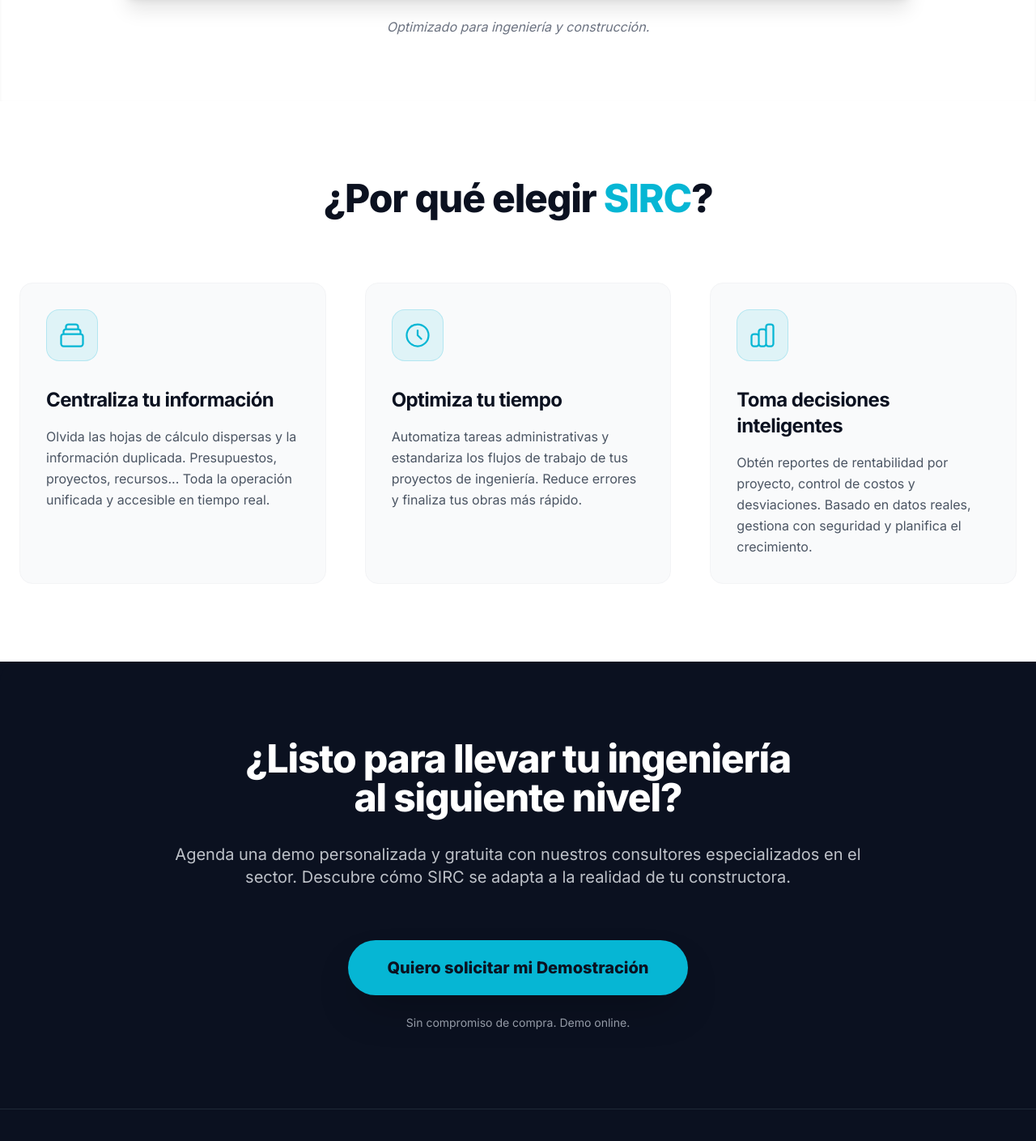
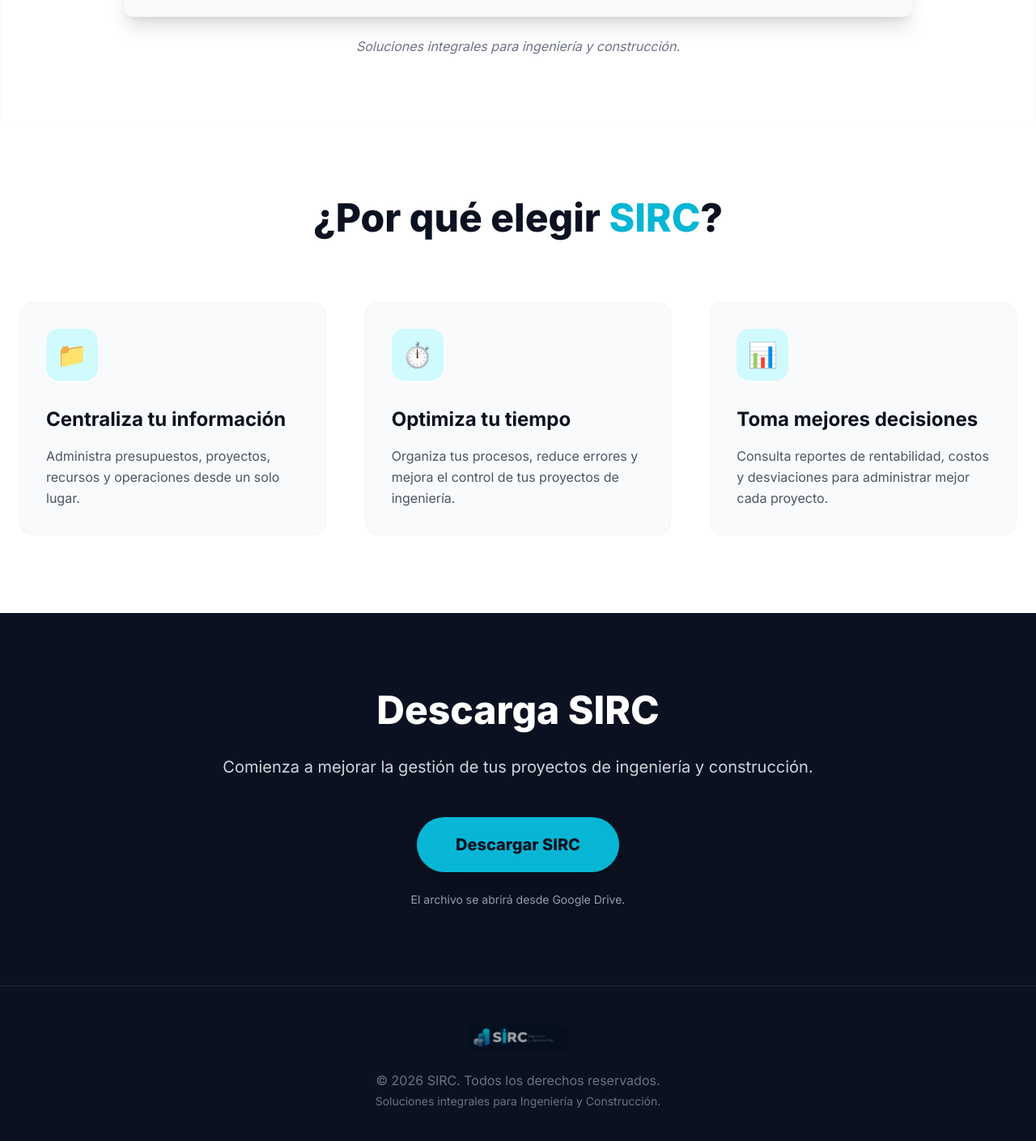
Before and after one commit to Edder007/sirc-landing, a plain HTML site: page index.html in a window 1280 px wide. Shown: the part 1385-2794 px from the top of the page at 81% size. Drawn offline with nearby package versions, Linux system fonts and the light colour scheme.

Commit message:
Update index.html

```diff
--- a/index.html
+++ b/index.html
@@ -3,139 +3,210 @@
 <head>
     <meta charset="UTF-8">
     <meta name="viewport" content="width=device-width, initial-scale=1.0">
-    <title>SIRC | Ingeniería y Construcción | Todo el control de tu negocio</title>
 
-    <!-- Meta etiquetas para SEO básicas -->
-    <meta name="description" content="Software de gestión integral para empresas de ingeniería y construcción. Centraliza, ahorra tiempo y toma mejores decisiones con SIRC.">
+    <title>SIRC | Ingeniería y Construcción</title>
 
-    <!-- Favicon (Tu icono recortado) -->
+    <meta name="description"
+          content="SIRC, software de gestión para empresas de ingeniería y construcción. Descarga SIRC y centraliza tus proyectos, recursos y costos.">
+
     <link rel="icon" type="image/png" href="icono-sirc.png">
 
-    <!-- Tailwind CSS via CDN -->
     <script src="https://cdn.tailwindcss.com"></script>
+
     <script>
         tailwind.config = {
             theme: {
                 extend: {
                     colors: {
-                        'azul-oscuro': '#0b1120', // Un tono muy oscuro, casi negro, como el fondo de tu logo
-                        'cian-sirc': '#06b6d4',   // El cian brillante de tu logo
-                        'gris-sirc': '#94a3b8',   // El gris de tu logo
+                        'azul-oscuro': '#0b1120',
+                        'cian-sirc': '#06b6d4',
+                        'gris-sirc': '#94a3b8'
                     },
                     fontFamily: {
-                        'sans': ['Inter', 'system-ui', 'sans-serif'], // Fuente moderna y limpia
+                        sans: ['Inter', 'system-ui', 'sans-serif']
                     }
                 }
             }
-        }
+        };
     </script>
-    <link href="https://fonts.googleapis.com/css2?family=Inter:wght@400;600;700;800&display=swap" rel="stylesheet">
+
+    <link href="https://fonts.googleapis.com/css2?family=Inter:wght@400;600;700;800&display=swap"
+          rel="stylesheet">
 </head>
+
 <body class="font-sans antialiased text-gris-sirc bg-azul-oscuro">
 
-    <!-- 1. Barra de Navegación (Navbar) - Fondo oscuro para que resalte el logo -->
+    <!-- Barra de navegación -->
     <header class="bg-azul-oscuro/95 backdrop-blur-sm shadow-md sticky top-0 z-50 border-b border-gray-800">
         <nav class="max-w-7xl mx-auto px-6 py-3 flex items-center justify-between">
-            <div class="flex items-center">
-                <!-- Logo Horizontal Insertado -->
-                <img src="logo-sirc.png" alt="SIRC Ingeniería y construcción" class="h-10 w-auto">
-            </div>
-            <div class="flex items-center space-x-6">
-                <a href="#beneficios" class="text-gray-300 hover:text-cian-sirc transition duration-150 font-medium">Beneficios</a>
-                <!-- Botón CTA Navbar (Estilo Logo) -->
-                <a href="#contacto" class="bg-cian-sirc text-azul-oscuro px-6 py-2.5 rounded-full font-bold hover:bg-cyan-500 transition duration-200 transform hover:scale-105 text-sm shadow-lg">
-                    Solicitar Demo
+
+            <img src="logo-sirc.png"
+                 alt="SIRC Ingeniería y Construcción"
+                 class="h-10 w-auto">
+
+            <div class="flex items-center gap-4">
+                <a href="#beneficios"
+                   class="text-gray-300 hover:text-cian-sirc transition font-medium">
+                    Beneficios
+                </a>
+
+                <a href="https://drive.google.com/uc?export=download&id=1uyHscogGAaeVLngGHKczFjQ0-89sZ-wo"
+                   target="_blank"
+                   rel="noopener noreferrer"
+                   class="bg-cian-sirc text-azul-oscuro px-6 py-2.5 rounded-full font-bold hover:bg-cyan-500 transition transform hover:scale-105 text-sm shadow-lg">
+                    Descargar SIRC
                 </a>
             </div>
         </nav>
     </header>
 
-    <!-- 2. Sección Principal (Hero) - Adaptada a la estética del logo -->
+    <!-- Sección principal -->
+    <main>
         <section class="max-w-7xl mx-auto px-6 py-20 md:py-32 text-center">
+
             <h1 class="text-5xl md:text-7xl font-extrabold text-white leading-tight mb-6 tracking-tight">
-            Todo el control de tu negocio, <br class="hidden md:inline">
+                Todo el control de tu negocio,
+                <br class="hidden md:inline">
                 <span class="text-cian-sirc">en un solo lugar.</span>
             </h1>
-        <p class="text-2xl text-gray-300 mb-16 max-w-3xl mx-auto font-light">
-            Simplifica la gestión de tu empresa de ingeniería con SIRC. Toma mejores decisiones basadas en datos reales y potencia tu crecimiento.
+
+            <p class="text-xl md:text-2xl text-gray-300 mb-12 max-w-3xl mx-auto font-light">
+                Simplifica la gestión de tu empresa de ingeniería y construcción con SIRC.
+                Centraliza proyectos, recursos, costos y reportes en una sola plataforma.
             </p>
-        <!-- Botón CTA Hero -->
-        <a href="#contacto" class="bg-cian-sirc text-azul-oscuro px-12 py-5 rounded-full font-extrabold text-xl shadow-2xl shadow-cian-500/20 hover:bg-cyan-500 transition duration-200 inline-block transform hover:scale-105">
-            Solicitar Demostración Gratuita
+
+            <a href="https://drive.google.com/uc?export=download&id=1uyHscogGAaeVLngGHKczFjQ0-89sZ-wo"
+               target="_blank"
+               rel="noopener noreferrer"
+               class="bg-cian-sirc text-azul-oscuro px-12 py-5 rounded-full font-extrabold text-xl shadow-2xl shadow-cyan-500/20 hover:bg-cyan-500 transition inline-block transform hover:scale-105">
+                Descargar SIRC
             </a>
+
+            <p class="mt-5 text-sm text-gray-400">
+                Descarga disponible desde Google Drive.
+            </p>
         </section>
 
-    <!-- Sección de Imagen/Mockup - Con el icono grande como placeholder -->
+        <!-- Imagen o icono -->
         <section class="bg-white py-20 rounded-t-3xl shadow-inner">
             <div class="max-w-5xl mx-auto px-6 text-center">
-            <p class="text-sm uppercase text-gray-400 tracking-widest mb-4">Interfaz de SIRC</p>
-            <div class="bg-gray-50 p-4 rounded-xl border border-gray-100 shadow-xl aspect-video flex items-center justify-center text-gray-400">
-                <!-- Tu icono grande centrado -->
-                <img src="icono-sirc.png" alt="SIRC Icono" class="h-40 w-auto opacity-90">
+
+                <p class="text-sm uppercase text-gray-400 tracking-widest mb-4">
+                    Conoce SIRC
+                </p>
+
+                <div class="bg-gray-50 p-4 rounded-xl border border-gray-100 shadow-xl aspect-video flex items-center justify-center">
+                    <img src="icono-sirc.png"
+                         alt="Icono de SIRC"
+                         class="h-40 w-auto opacity-90">
                 </div>
-            <p class="mt-6 text-gray-500 italic">Optimizado para ingeniería y construcción.</p>
+
+                <p class="mt-6 text-gray-500 italic">
+                    Soluciones integrales para ingeniería y construcción.
+                </p>
             </div>
         </section>
 
-    <!-- 3. Sección de Beneficios -->
-    <section id="beneficios" class="max-w-7xl mx-auto px-6 py-24 bg-white text-gray-800">
-        <h2 class="text-4xl md:text-5xl font-extrabold text-center text-azul-oscuro mb-20 tracking-tight">¿Por qué elegir <span class="text-cian-sirc">SIRC</span>?</h2>
+        <!-- Beneficios -->
+        <section id="beneficios"
+                 class="max-w-7xl mx-auto px-6 py-24 bg-white text-gray-800">
+
+            <h2 class="text-4xl md:text-5xl font-extrabold text-center text-azul-oscuro mb-20">
+                ¿Por qué elegir <span class="text-cian-sirc">SIRC</span>?
+            </h2>
 
             <div class="grid md:grid-cols-3 gap-12">
-            <!-- Beneficio 1 -->
-            <div class="bg-gray-50 p-8 rounded-2xl border border-gray-100 hover:shadow-2xl transition hover:-translate-y-2 duration-300">
-                <div class="w-16 h-16 bg-cian-sirc/10 rounded-2xl flex items-center justify-center mb-8 border border-cian-sirc/20">
-                    <svg class="w-9 h-9 text-cian-sirc" fill="none" stroke="currentColor" viewBox="0 0 24 24"><path stroke-linecap="round" stroke-linejoin="round" stroke-width="1.5" d="M19 11H5m14 0a2 2 0 012 2v6a2 2 0 01-2 2H5a2 2 0 01-2-2v-6a2 2 0 012-2m14 0V9a2 2 0 00-2-2M5 11V9a2 2 0 012-2m0 0V5a2 2 0 012-2h6a2 2 0 012 2v2M7 7h10"></path></svg>
-                </div>
-                <h3 class="text-2xl font-bold text-azul-oscuro mb-4 tracking-tight">Centraliza tu información</h3>
-                <p class="text-gray-600 leading-relaxed">Olvida las hojas de cálculo dispersas y la información duplicada. Presupuestos, proyectos, recursos... Toda la operación unificada y accesible en tiempo real.</p>
+
+                <div class="bg-gray-50 p-8 rounded-2xl border border-gray-100 hover:shadow-2xl transition hover:-translate-y-2">
+                    <div class="w-16 h-16 bg-cyan-100 rounded-2xl flex items-center justify-center mb-8">
+                        <span class="text-3xl">📁</span>
                     </div>
 
-            <!-- Beneficio 2 -->
-            <div class="bg-gray-50 p-8 rounded-2xl border border-gray-100 hover:shadow-2xl transition hover:-translate-y-2 duration-300">
-                <div class="w-16 h-16 bg-cian-sirc/10 rounded-2xl flex items-center justify-center mb-8 border border-cian-sirc/20">
-                    <svg class="w-9 h-9 text-cian-sirc" fill="none" stroke="currentColor" viewBox="0 0 24 24"><path stroke-linecap="round" stroke-linejoin="round" stroke-width="1.5" d="M12 8v4l3 3m6-3a9 9 0 11-18 0 9 9 0 0118 0z"></path></svg>
-                </div>
-                <h3 class="text-2xl font-bold text-azul-oscuro mb-4 tracking-tight">Optimiza tu tiempo</h3>
-                <p class="text-gray-600 leading-relaxed">Automatiza tareas administrativas y estandariza los flujos de trabajo de tus proyectos de ingeniería. Reduce errores y finaliza tus obras más rápido.</p>
+                    <h3 class="text-2xl font-bold text-azul-oscuro mb-4">
+                        Centraliza tu información
+                    </h3>
+
+                    <p class="text-gray-600 leading-relaxed">
+                        Administra presupuestos, proyectos, recursos y operaciones
+                        desde un solo lugar.
+                    </p>
                 </div>
 
-            <!-- Beneficio 3 -->
-            <div class="bg-gray-50 p-8 rounded-2xl border border-gray-100 hover:shadow-2xl transition hover:-translate-y-2 duration-300">
-                <div class="w-16 h-16 bg-cian-sirc/10 rounded-2xl flex items-center justify-center mb-8 border border-cian-sirc/20">
-                    <svg class="w-9 h-9 text-cian-sirc" fill="none" stroke="currentColor" viewBox="0 0 24 24"><path stroke-linecap="round" stroke-linejoin="round" stroke-width="1.5" d="M9 19v-6a2 2 0 00-2-2H5a2 2 0 00-2 2v6a2 2 0 002 2h2a2 2 0 002-2zm0 0V9a2 2 0 012-2h2a2 2 0 012 2v10m-6 0a2 2 0 002 2h2a2 2 0 002-2m0 0V5a2 2 0 012-2h2a2 2 0 012 2v14a2 2 0 01-2 2h-2a2 2 0 01-2-2z"></path></svg>
+                <div class="bg-gray-50 p-8 rounded-2xl border border-gray-100 hover:shadow-2xl transition hover:-translate-y-2">
+                    <div class="w-16 h-16 bg-cyan-100 rounded-2xl flex items-center justify-center mb-8">
+                        <span class="text-3xl">⏱️</span>
                     </div>
-                <h3 class="text-2xl font-bold text-azul-oscuro mb-4 tracking-tight">Toma decisiones inteligentes</h3>
-                <p class="text-gray-600 leading-relaxed">Obtén reportes de rentabilidad por proyecto, control de costos y desviaciones. Basado en datos reales, gestiona con seguridad y planifica el crecimiento.</p>
+
+                    <h3 class="text-2xl font-bold text-azul-oscuro mb-4">
+                        Optimiza tu tiempo
+                    </h3>
+
+                    <p class="text-gray-600 leading-relaxed">
+                        Organiza tus procesos, reduce errores y mejora el control
+                        de tus proyectos de ingeniería.
+                    </p>
                 </div>
+
+                <div class="bg-gray-50 p-8 rounded-2xl border border-gray-100 hover:shadow-2xl transition hover:-translate-y-2">
+                    <div class="w-16 h-16 bg-cyan-100 rounded-2xl flex items-center justify-center mb-8">
+                        <span class="text-3xl">📊</span>
+                    </div>
+
+                    <h3 class="text-2xl font-bold text-azul-oscuro mb-4">
+                        Toma mejores decisiones
+                    </h3>
+
+                    <p class="text-gray-600 leading-relaxed">
+                        Consulta reportes de rentabilidad, costos y desviaciones
+                        para administrar mejor cada proyecto.
+                    </p>
+                </div>
+
             </div>
         </section>
 
-    <!-- 4. Sección de Contacto/CTA Final - Fondo oscuro de nuevo -->
-    <section id="contacto" class="bg-azul-oscuro text-white py-24 rounded-t-3xl">
+        <!-- Descarga -->
+        <section id="descarga" class="bg-azul-oscuro text-white py-24 rounded-t-3xl">
             <div class="max-w-4xl mx-auto px-6 text-center">
-            <h2 class="text-4xl md:text-5xl font-extrabold mb-8 tracking-tight">¿Listo para llevar tu ingeniería <br class="hidden md:inline"> al siguiente nivel?</h2>
-            <p class="text-xl text-gray-300 mb-16 font-light opacity-90">
-                Agenda una demo personalizada y gratuita con nuestros consultores especializados en el sector. Descubre cómo SIRC se adapta a la realidad de tu constructora.
+
+                <h2 class="text-4xl md:text-5xl font-extrabold mb-8">
+                    Descarga SIRC
+                </h2>
+
+                <p class="text-xl text-gray-300 mb-12 font-light">
+                    Comienza a mejorar la gestión de tus proyectos de ingeniería
+                    y construcción.
                 </p>
-            <!-- Enlace a formulario externo (Google Forms, Calendly, etc.) -->
-            <a href="https://tu-enlace-de-calendly-o-formulario.com" target="_blank" class="bg-cian-sirc text-azul-oscuro px-12 py-5 rounded-full font-extrabold text-xl shadow-2xl shadow-cian-500/20 hover:bg-cyan-500 transition duration-200 inline-block transform hover:scale-105">
-                Quiero solicitar mi Demostración
+
+                <a href="https://drive.google.com/uc?export=download&id=1uyHscogGAaeVLngGHKczFjQ0-89sZ-wo"
+                   target="_blank"
+                   rel="noopener noreferrer"
+                   class="bg-cian-sirc text-azul-oscuro px-12 py-5 rounded-full font-extrabold text-xl shadow-2xl hover:bg-cyan-500 transition inline-block transform hover:scale-105">
+                    Descargar SIRC
                 </a>
-            <p class="mt-6 text-sm text-gray-400">Sin compromiso de compra. Demo online.</p>
+
+                <p class="mt-6 text-sm text-gray-400">
+                    El archivo se abrirá desde Google Drive.
+                </p>
             </div>
         </section>
+    </main>
 
-    <!-- 5. Pie de página (Footer) -->
+    <!-- Pie de página -->
     <footer class="bg-azul-oscuro text-gray-500 py-12 border-t border-gray-800">
         <div class="max-w-7xl mx-auto px-6 text-center">
-            <img src="logo-sirc.png" alt="SIRC Logo" class="h-8 mx-auto mb-6 opacity-50">
-            <p>&copy; 2023 SIRC. Todos los derechos reservados.</p>
-            <p class="text-sm mt-1">Soluciones integrales para Ingeniería y Construcción.</p>
-            <div class="mt-6 text-sm space-x-6">
-                <a href="#" class="hover:text-cian-sirc">Términos de Servicio</a>
-                <a href="#" class="hover:text-cian-sirc">Política de Privacidad</a>
-            </div>
+
+            <img src="logo-sirc.png"
+                 alt="Logo SIRC"
+                 class="h-8 mx-auto mb-6 opacity-60">
+
+            <p>
+                &copy; 2026 SIRC. Todos los derechos reservados.
+            </p>
+
+            <p class="text-sm mt-1">
+                Soluciones integrales para Ingeniería y Construcción.
+            </p>
         </div>
     </footer>
 
```
Lines whose indentation alone changed are shown as unchanged.
